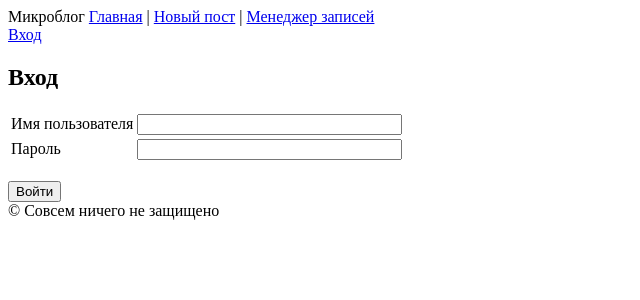
After one commit to novomirskoy/mikroblog, a Flask app: page /login in a window 1280 px wide. The commit adds this page. Shown: the top 300 px of the page, without its empty margins (0-640 px from the left). Run offline with Flask 2, Linux system fonts and the light colour scheme; parts of the project's set-up code (start-up, migrations or seed data) failed here and were passed over.

Commit message:
форма входа

```diff
--- a/blog/forms.py
+++ b/blog/forms.py
@@ -1,8 +1,13 @@
 from flask_wtf import Form
-from wtforms import TextField, TextAreaField
+from wtforms import StringField, TextAreaField, PasswordField
 from wtforms.validators import DataRequired
 
 
 class CreatePostForm(Form):
-	name = TextField('Заголовок', validators=[DataRequired()])
-	text = TextAreaField('Текст', validators=[DataRequired()])
+    name = StringField('Заголовок', validators=[DataRequired()])
+    text = TextAreaField('Текст', validators=[DataRequired()])
+
+
+class LoginForm(Form):
+    username = StringField("Имя пользователя", validators=[DataRequired()])
+    password = PasswordField("Пароль", validators=[DataRequired()])
--- a/blog/templates/index.html
+++ b/blog/templates/index.html
@@ -1,6 +1,7 @@
 {% extends "layout.html" %}
 
 {% block content %}
+
 <h1>Последние записи</h1>
 <div id="flash-messages">
 	{% with messages =  get_flashed_messages() %}
@@ -13,4 +14,5 @@
 	{% endif %}
 	{% endwith %}
 </div>
+
 {% endblock %}
--- a/blog/templates/layout.html
+++ b/blog/templates/layout.html
@@ -13,6 +13,15 @@
 		| <a href="/create">Новый пост</a>
 		| <a href="/manage">Менеджер записей</a>
 		{% endblock %}
+
+        <div>
+            {% if not session.logged_in %}
+                <a href="{{url_for('login')}}">Вход</a>
+            {% else %}
+                <a href="{{url_for('logout')}}">Выход</a>
+            {% endif %}
+        </div>
+
 	</header>
 	<div id="content">
 		{% block content %}
--- /dev/null
+++ b/blog/templates/login.html
@@ -0,0 +1,31 @@
+{% extends "layout.html" %}
+
+{% block content %}
+        <h2>Вход</h2>
+        {% if error %}
+            <p class="error">
+                <strong>Ошибка: {{error}}</strong>
+            </p>
+        {% endif %}
+        <form action="{{url_for('login')}}" method="POST">
+            {{form.hidden_tag()}}
+            {% for error in form.errors.username %}
+                <span style="color: red;">[Имя пользователя не может быть пустым]</span><br>
+            {% endfor %}
+            {% for error in form.errors.password %}
+                <span style="color: red;">[Пароль не может быть пустым]</span><br/>
+            {% endfor %}
+            <table>
+                <tr>
+                    <td>{{form.username.label}}</td>
+                    <td>{{form.username(size=30)}}</td>
+                </tr>
+                <tr>
+                    <td>{{form.password.label}}</td>
+                    <td>{{form.password(size=30)}}</td>
+                </tr>
+            </table>
+            <br>
+            <input type="submit" value="Войти">
+        </form>
+{% endblock %}
--- a/blog/views.py
+++ b/blog/views.py
@@ -2,22 +2,25 @@ from blog import app
 from flask import redirect
 from flask import render_template
 from flask import flash
+from flask import request
+from flask import session
+from flask import url_for
 from blog.forms import *
 
 
 @app.route("/")
 @app.route("/index")
 def index():
-	return render_template("index.html")
+    return render_template("index.html")
 
 
 @app.route("/create", methods=('GET', 'POST'))
 def create_post():
-	form = CreatePostForm()
-	if form.validate_on_submit():
-		flash("Новая запись успешно добавлена")
-		return redirect("/index")
-	return render_template("create.html", form = form)
+    form = CreatePostForm()
+    if form.validate_on_submit():
+        flash("Новая запись успешно добавлена")
+        return redirect("/index")
+    return render_template("create.html", form=form)
 
 
 @app.route("/edit")
@@ -28,3 +31,29 @@ def edit_post():
 @app.route("/manage")
 def manage():
     return render_template("manage.html")
+
+
+@app.route("/login", methods=["GET", "POST"])
+def login():
+    error = None
+    form = LoginForm()
+
+    if form.validate_on_submit():
+        if request.form["username"] != app.config["USERNAME"]:
+            error = "Неверное имя пользователя"
+        elif request.form["password"] != app.config["PASSWORD"]:
+            error = "Неверный пароль"
+        else:
+            session["logged_in"] = True
+            flash("Вы выполнили вход")
+            return redirect(url_for("index"))
+
+    return render_template("login.html", form=form, error=error)
+
+
+@app.route("/logout")
+def logout():
+    session.pop("logged_in", None)
+    flash("Вы вышли")
+
+    return redirect(url_for("index"))
--- a/run.py
+++ b/run.py
@@ -1,4 +1,4 @@
 from blog import app
 
 
-app.run(debug=True)
+app.run()
```
Also changed, not shown: blog/models.py (+7 -7 lines), config.py (+5 -2 lines).
